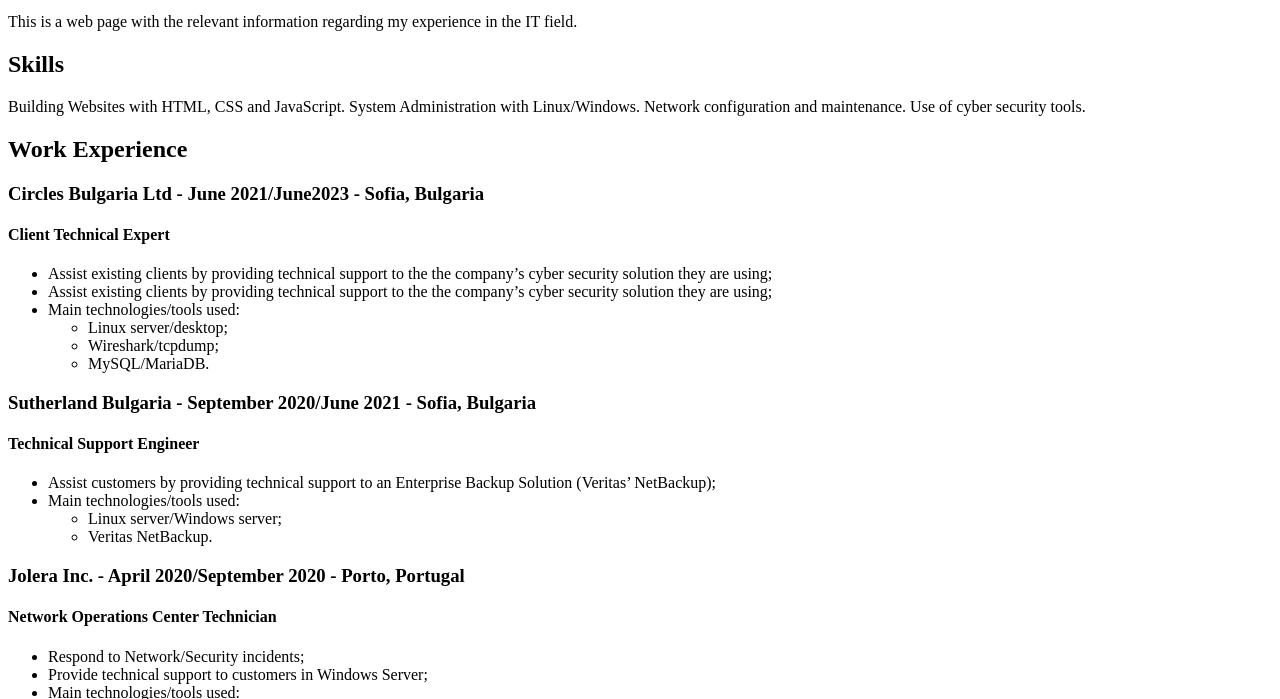
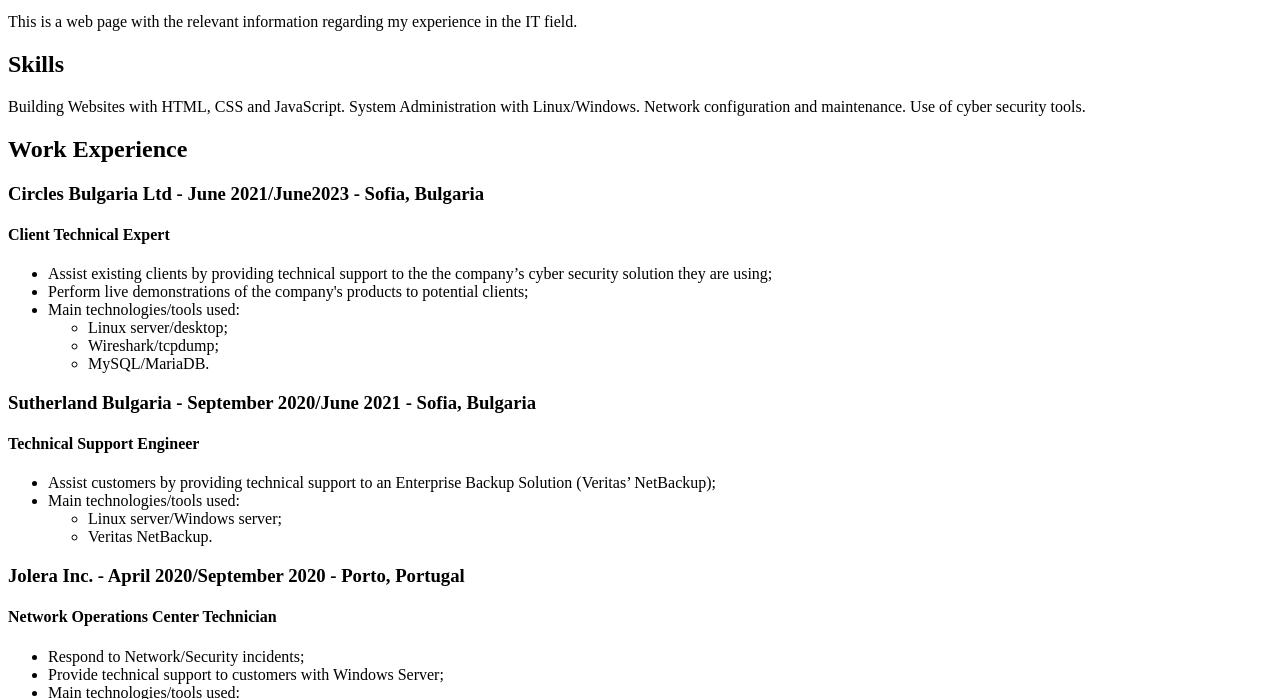
Before and after one commit to kalibardhe/My-Resume, a plain HTML site: page index.html in a window 1280 px wide. Shown: the part 241-940 px from the top of the page. Drawn offline with Linux system fonts and the light colour scheme.

Commit message:
Update index.html

```diff
--- a/index.html
+++ b/index.html
@@ -20,7 +20,7 @@
     <h4>Client Technical Expert</h4>
     <ul>
         <li>Assist existing clients by providing technical support to the the company’s cyber security solution they are using;</li>
-        <li>Assist existing clients by providing technical support to the the company’s cyber security solution they are using;</li>
+        <li>Perform live demonstrations of the company's products to potential clients;</li>
         <li>Main technologies/tools used:
             <ul>
                 <li>Linux server/desktop;</li>
@@ -44,7 +44,7 @@
     <h4>Network Operations Center Technician</h4>
     <ul>
         <li>Respond to Network/Security incidents;</li>
-        <li>Provide technical support to customers in Windows Server;</li>
+        <li>Provide technical support to customers with Windows Server;</li>
         <li>Main technologies/tools used:
             <ul>
                 <li>Windows Server;</li>
```
